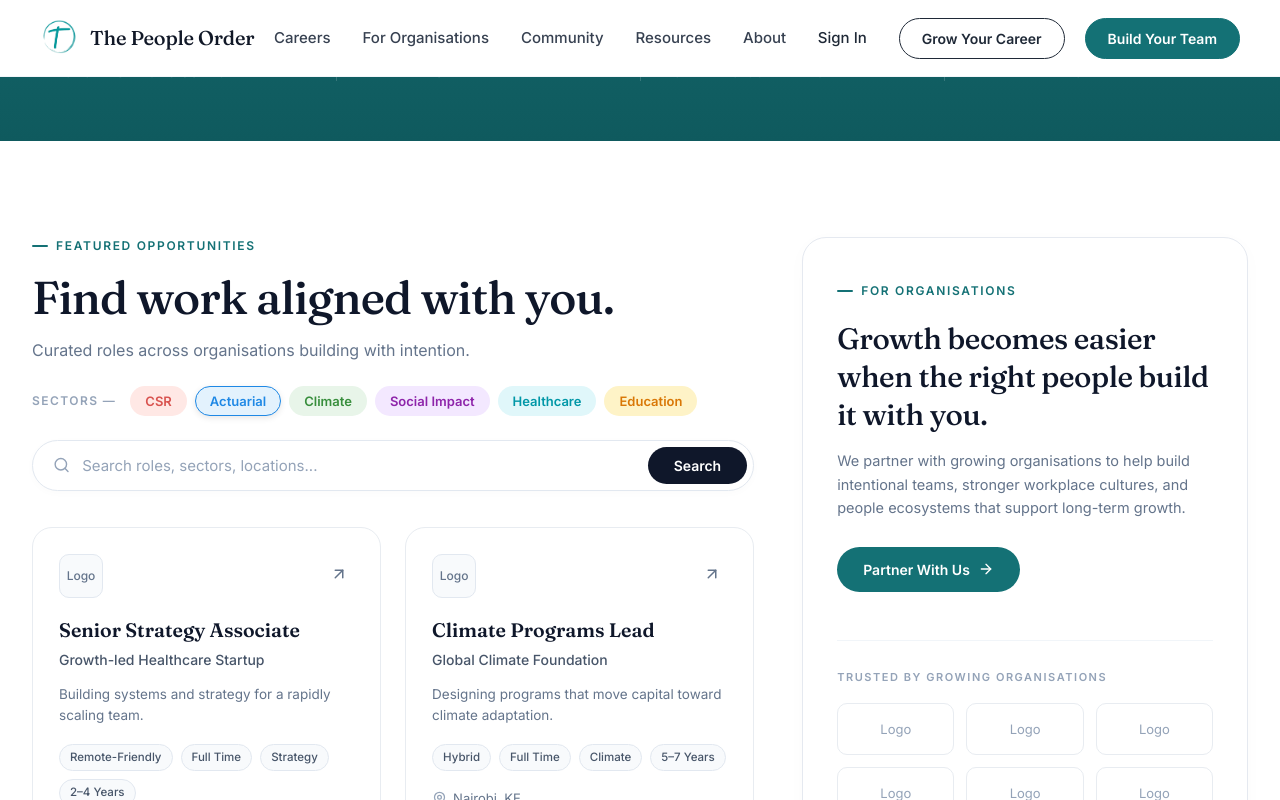
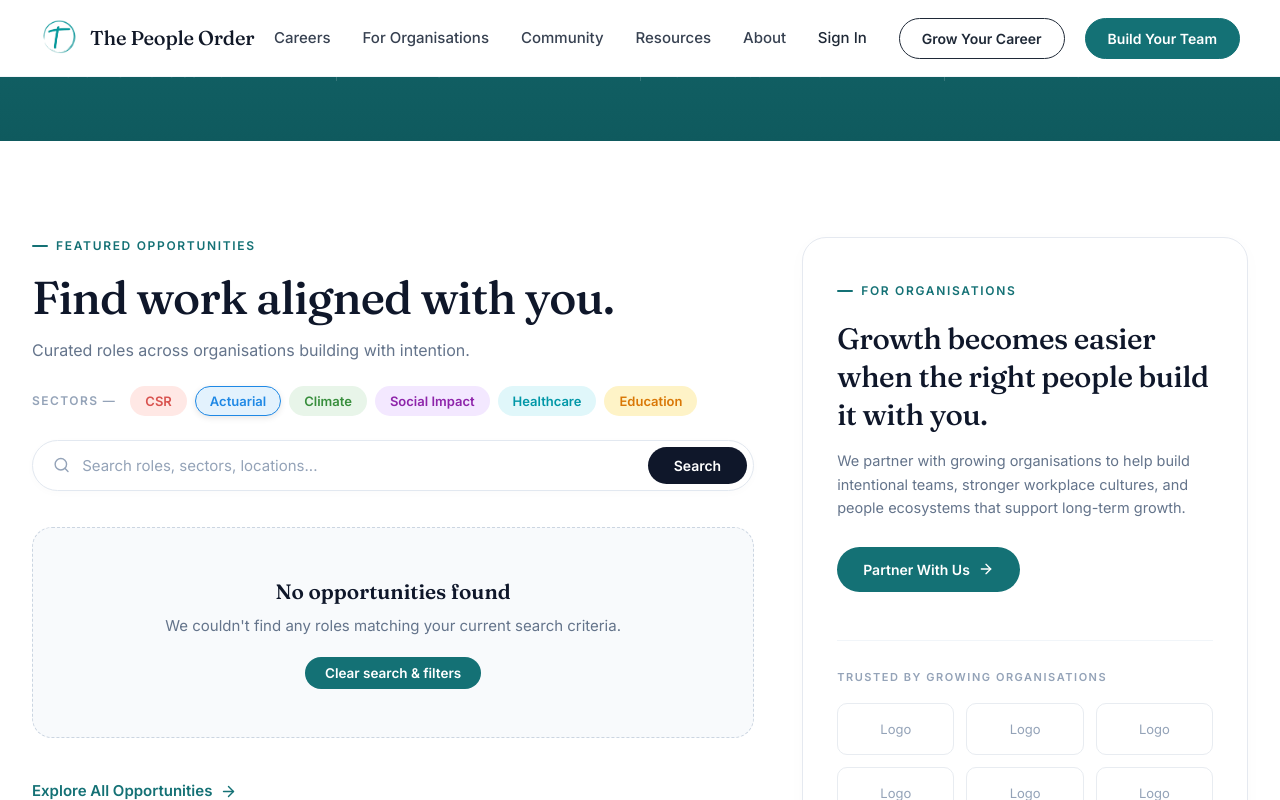
Before and after one commit to SaaiM2005/The-People-Order, a React (Vite) app: page / in a window 1280 px wide. Both pictures are taken after a click on the button "Actuarial". Shown: the part 1971-2771 px from the top of the page. Built offline with nearby package versions, Linux system fonts and the light colour scheme.

Commit message:
feat: make search button and sector filtering functional

```diff
--- a/src/sections/OpportunitiesSection.css
+++ b/src/sections/OpportunitiesSection.css
@@ -309,6 +309,47 @@
   background-color: #1e293b;
 }
 
+/* Empty State */
+.opp-empty-state {
+  background-color: #f8fafc;
+  border: 1px dashed #cbd5e1;
+  border-radius: 20px;
+  padding: 48px 24px;
+  text-align: center;
+  margin-bottom: 32px;
+}
+
+.empty-state-title {
+  font-family: var(--font-serif);
+  font-size: 1.3rem;
+  font-weight: 600;
+  color: #0f172a;
+  margin-bottom: 8px;
+}
+
+.empty-state-desc {
+  font-family: var(--font-sans);
+  font-size: 0.9375rem;
+  color: #64748b;
+  margin-bottom: 20px;
+}
+
+.empty-state-clear-btn {
+  background-color: #147175;
+  color: #ffffff;
+  padding: 8px 20px;
+  border-radius: 9999px;
+  font-family: var(--font-sans);
+  font-size: 0.84375rem;
+  font-weight: 600;
+  cursor: pointer;
+  transition: background-color var(--transition-fast);
+}
+
+.empty-state-clear-btn:hover {
+  background-color: #0f5a5e;
+}
+
 /* Explore Link */
 .opp-bottom-action {
   padding-top: 8px;
--- a/src/sections/OpportunitiesSection.jsx
+++ b/src/sections/OpportunitiesSection.jsx
@@ -16,6 +16,7 @@ const opportunitiesData = [
     id: 1,
     title: 'Senior Strategy Associate',
     company: 'Growth-led Healthcare Startup',
+    sector: 'healthcare',
     description: 'Building systems and strategy for a rapidly scaling team.',
     tags: ['Remote-Friendly', 'Full Time', 'Strategy', '2–4 Years'],
     location: 'Bengaluru, IN'
@@ -24,6 +25,7 @@ const opportunitiesData = [
     id: 2,
     title: 'Climate Programs Lead',
     company: 'Global Climate Foundation',
+    sector: 'climate',
     description: 'Designing programs that move capital toward climate adaptation.',
     tags: ['Hybrid', 'Full Time', 'Climate', '5–7 Years'],
     location: 'Nairobi, KE'
@@ -32,6 +34,7 @@ const opportunitiesData = [
     id: 3,
     title: 'CSR Partnerships Manager',
     company: 'Listed Manufacturing Group',
+    sector: 'csr',
     description: 'Owning long-term CSR partnerships across education and livelihoods.',
     tags: ['On-site', 'Full Time', 'CSR', '4–6 Years'],
     location: 'Mumbai, IN'
@@ -40,6 +43,7 @@ const opportunitiesData = [
     id: 4,
     title: 'People Operations Lead',
     company: 'Series B Education Platform',
+    sector: 'education',
     description: 'Building people systems for an org doubling in headcount.',
     tags: ['Remote', 'Full Time', 'People Ops', '3–5 Years'],
     location: 'Remote'
@@ -49,10 +53,41 @@ const opportunitiesData = [
 export default function OpportunitiesSection() {
   const [activeSector, setActiveSector] = useState(null);
   const [searchQuery, setSearchQuery] = useState('');
+  const [submittedQuery, setSubmittedQuery] = useState('');
 
   const handleSectorClick = (sectorId) => {
     setActiveSector(activeSector === sectorId ? null : sectorId);
   };
+
+  const handleSearchSubmit = (e) => {
+    e.preventDefault();
+    setSubmittedQuery(searchQuery.trim());
+  };
+
+  const handleClearSearch = () => {
+    setSearchQuery('');
+    setSubmittedQuery('');
+    setActiveSector(null);
+  };
+
+  // Filter opportunities based on submitted search query and active sector
+  const currentQuery = submittedQuery.toLowerCase();
+  const filteredJobs = opportunitiesData.filter((job) => {
+    const matchesSector = !activeSector || job.sector === activeSector;
+
+    if (!currentQuery) {
+      return matchesSector;
+    }
+
+    const matchesText =
+      job.title.toLowerCase().includes(currentQuery) ||
+      job.company.toLowerCase().includes(currentQuery) ||
+      job.description.toLowerCase().includes(currentQuery) ||
+      job.location.toLowerCase().includes(currentQuery) ||
+      job.tags.some((tag) => tag.toLowerCase().includes(currentQuery));
+
+    return matchesSector && matchesText;
+  });
 
   return (
     <section className="opportunities-section">
@@ -98,14 +133,19 @@ export default function OpportunitiesSection() {
             </div>
 
             {/* Search Bar */}
-            <form className="opp-search-bar" onSubmit={(e) => e.preventDefault()}>
+            <form className="opp-search-bar" onSubmit={handleSearchSubmit}>
               <div className="search-input-group">
                 <Search size={18} className="search-icon" />
                 <input
                   type="text"
                   placeholder="Search roles, sectors, locations..."
                   value={searchQuery}
-                  onChange={(e) => setSearchQuery(e.target.value)}
+                  onChange={(e) => {
+                    setSearchQuery(e.target.value);
+                    if (e.target.value === '') {
+                      setSubmittedQuery('');
+                    }
+                  }}
                   className="search-input"
                 />
               </div>
@@ -114,9 +154,10 @@ export default function OpportunitiesSection() {
               </button>
             </form>
 
-            {/* 2x2 Opportunity Cards Grid */}
+            {/* 2x2 Opportunity Cards Grid or Empty State */}
+            {filteredJobs.length > 0 ? (
               <div className="opp-cards-grid">
-              {opportunitiesData.map((job) => (
+                {filteredJobs.map((job) => (
                   <article key={job.id} className="job-card">
                     {/* Top: Logo Box & External Link Icon */}
                     <div className="job-card-top">
@@ -158,6 +199,22 @@ export default function OpportunitiesSection() {
                   </article>
                 ))}
               </div>
+            ) : (
+              <div className="opp-empty-state">
+                <p className="empty-state-title">No opportunities found</p>
+                <p className="empty-state-desc">
+                  We couldn't find any roles matching your current search criteria.
+                </p>
+                <button
+                  type="button"
+                  className="empty-state-clear-btn"
+                  onClick={handleClearSearch}
+                >
+                  Clear search & filters
+                </button>
+              </div>
+            )}
+
 
             {/* Bottom Link */}
             <div className="opp-bottom-action">
```
Lines whose indentation alone changed are shown as unchanged.
